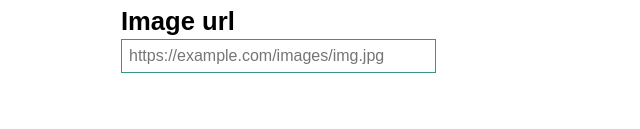
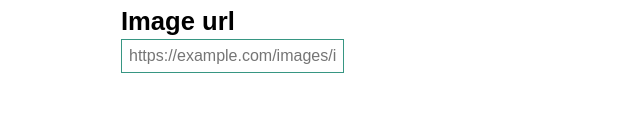
Before and after one commit to fac-15/FAC_guidebook, a website: page public/form.html in a window 1280 px wide. Shown: the part 474-603 px from the top of the page, without its empty margins (327-967 px from the left). Drawn offline with Linux system fonts and the light colour scheme; a web font is replaced by a local one.

Commit message:
Update form.html

```diff
--- a/public/form.html
+++ b/public/form.html
@@ -21,7 +21,7 @@
             <li><label for ="name-of-place">Name of place</label><input name='placeName' type='text' id ="name-of-place" class ="field-long" placeholder="Enter name of recommendation here" required/> </li>
             <li> <label for ="address">Address</label> <input name='address' type='text' id="address" class ="field-long" placeholder="Where is it?" required></li>
             <li><label for ="review">Review</label><input name='review' type='text' id ="review" placeholder="Tell us why you are recommending this place.." class = "field-long field-textarea" required></input></li>
-            <li> <label for ="image-url">Image url</label> <input  name='imageUrl' type='url' placeholder="https://example.com/images/img.jpg" src="" pattern="https://.*.jpg" size="30" id="image-url" placeholder="Paste image link here"></li>
+            <li> <label for ="image-url">Image url</label> <input  name='imageUrl' type='url' placeholder="https://example.com/images/img.jpg" src="" pattern="https://.*.jpg" id="image-url" placeholder="Paste image link here"></li>
             <br>
             <h2>Your name</h2>
 
```
